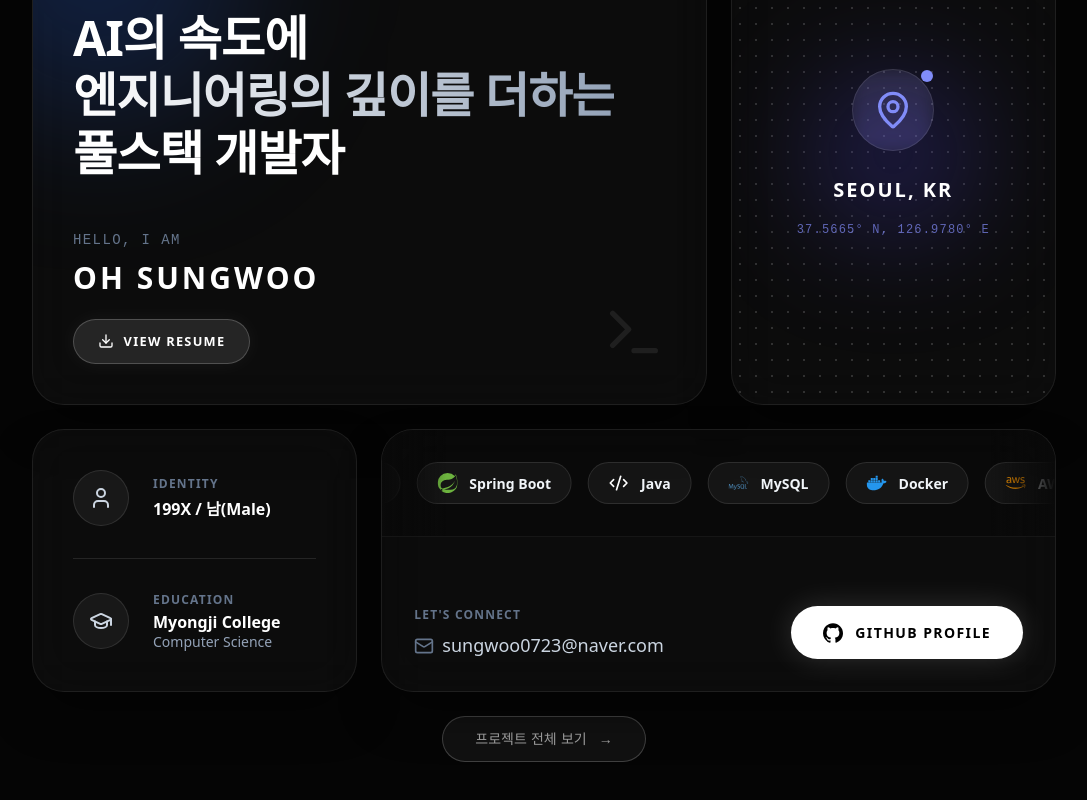
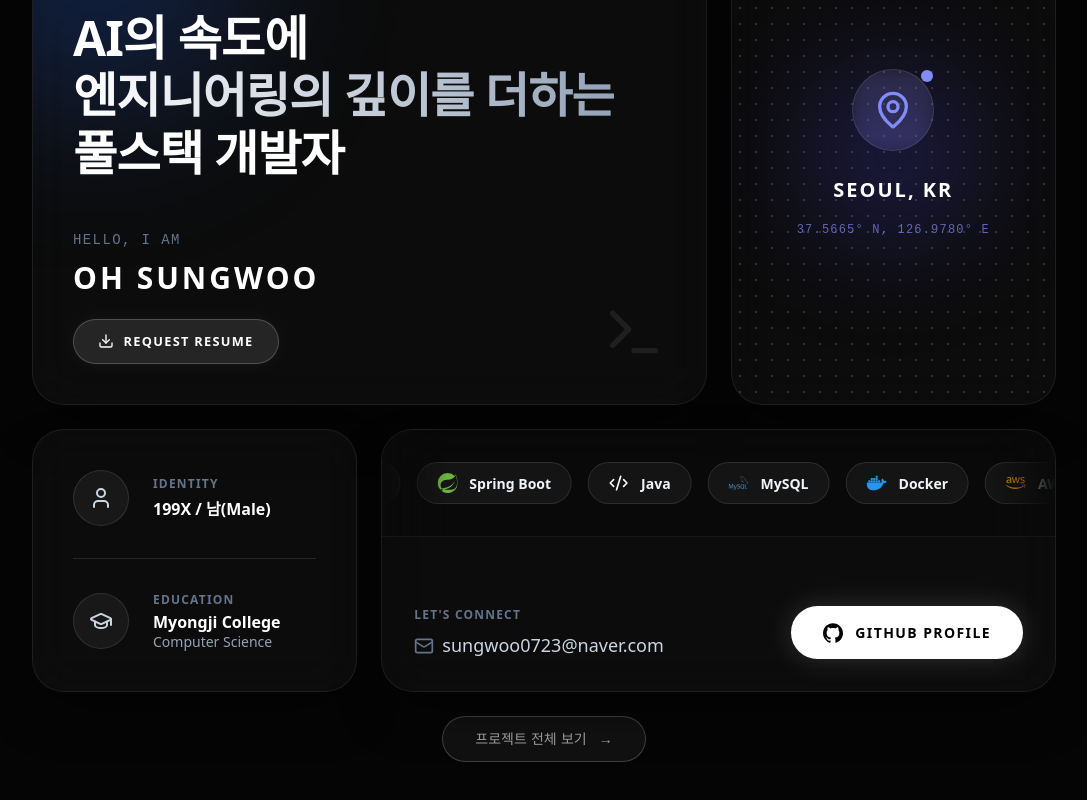
Before and after one commit to sung1842/portfolio-site, a Next.js app in the folder frontend/: page / in a window 1280 px wide. Shown: the part 1081-1881 px from the top of the page, without its empty margins (96-1183 px from the left). Built offline with nearby package versions, Linux system fonts and the light colour scheme.

Commit message:
feat: 이력서 개인정보 보호를 위한 이메일 요청 템플릿 적용

```diff
--- a/frontend/src/components/modals/ProfileModal.tsx
+++ b/frontend/src/components/modals/ProfileModal.tsx
@@ -101,8 +101,11 @@ export function ProfileModal() {
                 <p style={{ fontSize: '1.875rem', fontWeight: 900, letterSpacing: '0.1em', textTransform: 'uppercase', margin: 0 }}>Oh Sungwoo</p>
                 {/* 🚨 이력서 버튼 (강제 줄바꿈 방지) 🚨 */}
                 <div style={{ display: 'block' }}>
-                  <a href="/resume.pdf" target="_blank" rel="noopener noreferrer" className="resume-btn">
-                    <Download size={16} /> VIEW RESUME
+                  <a
+                    href="mailto:sungwoo0723@naver.com?subject=[이력서 요청] 오성우 풀스택 개발자 포트폴리오 열람 후 연락드립니다.&body=안녕하세요,%0D%0A%0D%0A포트폴리오를 인상 깊게 보았습니다.%0D%0A상세 이력서 및 포트폴리오 원본을 요청드립니다.%0D%0A%0D%0A- 소속 기업명: %0D%0A- 담당자 성함: %0D%0A- 회신받을 연락처: %0D%0A%0D%0A감사합니다."
+                    className="resume-btn"
+                  >
+                    <Download size={16} /> REQUEST RESUME
                   </a>
                 </div>
               </div>
```
